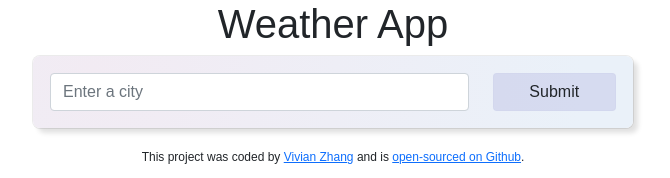
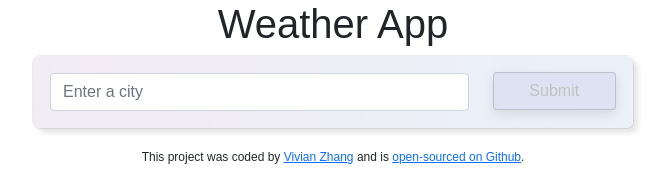
Before and after one commit to vvynz/weather-react-app, a React (Create React App) app: page / in a window 1280 px wide. In both pictures the pointer is over the input 866 px from the left and 92 px from the top of the page. Shown: the top 178 px of the page, without its empty margins (312-982 px from the left). Built offline with nearby package versions, Linux system fonts and the light colour scheme; no server answers.

Commit message:
Add styling to the search button

```diff
--- a/src/App.scss
+++ b/src/App.scss
@@ -10,7 +10,7 @@ $secondary-color: #c1c1c1;
 .App-body {
   display: block;
   margin: auto;
-  box-shadow: 5px 5px 5px 0 rgb(0 0 0 / 12%), 0 0 0 1px rgb(0 0 0 / 8%);
+  box-shadow: 5px 5px 5px 0 rgb(0 0 0 / 10%), 0 0 0 1px rgb(0 0 0 / 8%);
   max-width: 600px;
   border-radius: 7px;
   padding: 10px;
@@ -39,7 +39,17 @@ footer {
   width: 100%;
 }
 
+.search-btn:hover, .search-btn:focus {
+  border-color: rgba(0, 0, 0, 0.15);
+  color: $secondary-color;
+  box-shadow: rgba(0, 0, 0, 0.1) 0 4px 12px;
+}
+
 .search-btn:hover {
-  background-color: rgb(207, 211, 236, 0.75);
-  border-color: $primary-color;
+  transform: translateY(-1px);
 }
+
+.search-btn:active {
+  box-shadow: rgba(0, 0, 0, 0.06) 0 2px 4px;
+  transform: translateY(0);
+}
```
